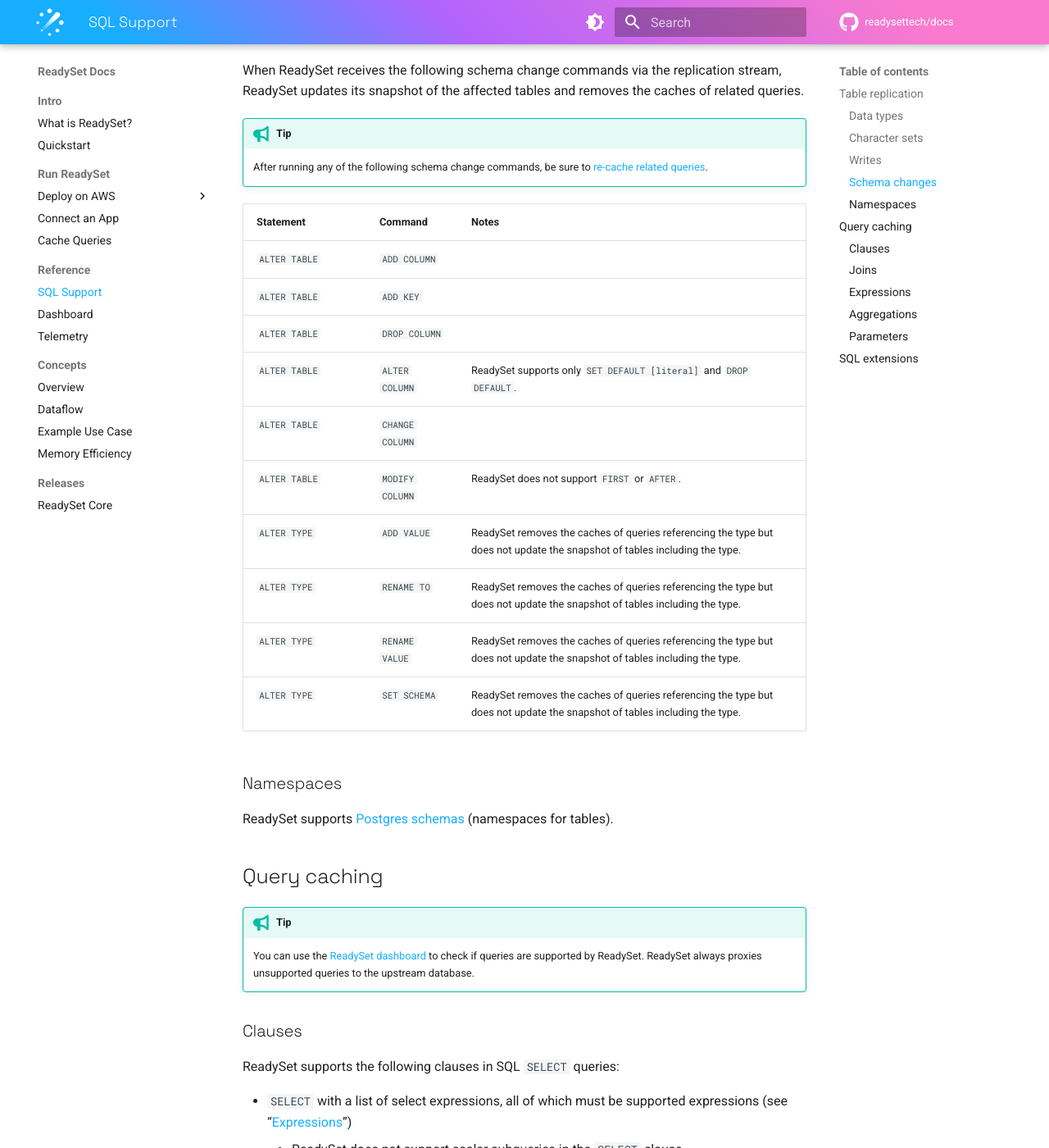
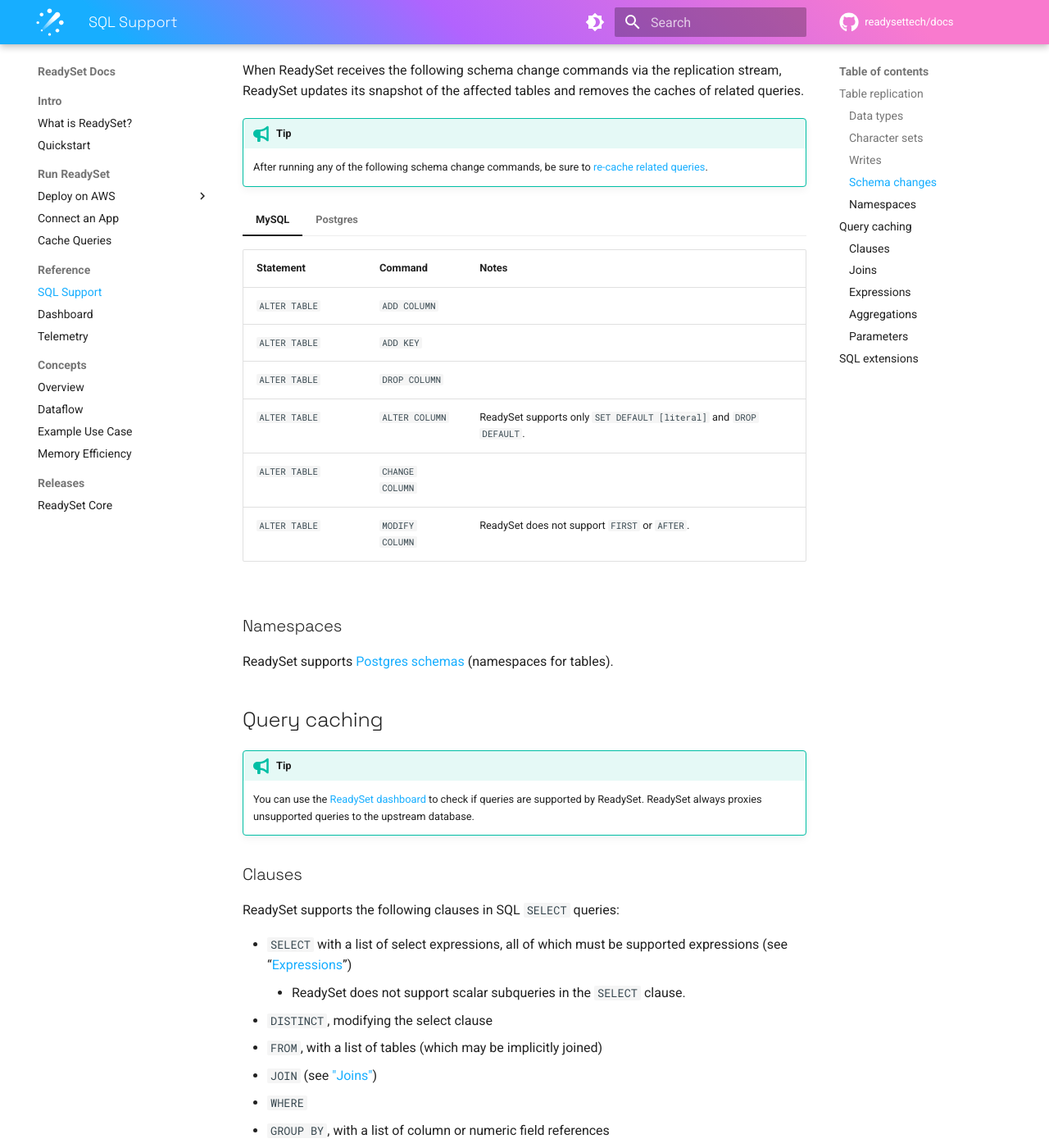
Before and after one commit to readysettech/docs-old, an MkDocs documentation site: the page built from docs/reference/sql-support.md, in a window 1280 px wide and 1400 px high, scrolled down 3378 px. Shown: the whole window at 82% size. Built offline with MkDocs 1.6.1 and Material for MkDocs 9.7.7, drawn with Linux system fonts in a browser that asks for light colours; comment, search, counter and statistics services are not loaded; some of the changed lines change nothing that is shown.

Commit message:
Categorize schema change support by db

```diff
--- a/docs/reference/sql-support.md
+++ b/docs/reference/sql-support.md
@@ -208,18 +208,31 @@
 
      After running any of the following schema change commands, be sure to [re-cache related queries](../guides/cache-queries.md).
 
-| Statement | Command | Notes |
-|-----------|--------|-------|
-| `ALTER TABLE` | `ADD COLUMN` | |
-| `ALTER TABLE` | `ADD KEY` | |
-| `ALTER TABLE` | `DROP COLUMN` | |
-| `ALTER TABLE` | `ALTER COLUMN` | ReadySet supports only `SET DEFAULT [literal]` and `DROP DEFAULT`. |
-| `ALTER TABLE` | `CHANGE COLUMN` | |
-| `ALTER TABLE` | `MODIFY COLUMN` | ReadySet does not support `FIRST` or `AFTER`. |
-| `ALTER TYPE` | `ADD VALUE` | ReadySet removes the caches of queries referencing the type but does not update the snapshot of tables including the type. |
-| `ALTER TYPE` | `RENAME TO` | ReadySet removes the caches of queries referencing the type but does not update the snapshot of tables including the type. |
-| `ALTER TYPE` | `RENAME VALUE` | ReadySet removes the caches of queries referencing the type but does not update the snapshot of tables including the type. |
-| `ALTER TYPE` | `SET SCHEMA` | ReadySet removes the caches of queries referencing the type but does not update the snapshot of tables including the type. |
+=== "MySQL"
+
+    | Statement | Command | Notes |
+    |-----------|--------|-------|
+    | `ALTER TABLE` | `ADD COLUMN` | |
+    | `ALTER TABLE` | `ADD KEY` | |
+    | `ALTER TABLE` | `DROP COLUMN` | |
+    | `ALTER TABLE` | `ALTER COLUMN` | ReadySet supports only `SET DEFAULT [literal]` and `DROP DEFAULT`. |
+    | `ALTER TABLE` | `CHANGE COLUMN` | |
+    | `ALTER TABLE` | `MODIFY COLUMN` | ReadySet does not support `FIRST` or `AFTER`. |
+
+=== "Postgres"
+
+    | Statement | Command | Notes |
+    |-----------|--------|-------|
+    | `ALTER TABLE` | `ADD COLUMN` | |
+    | `ALTER TABLE` | `ADD KEY` | |
+    | `ALTER TABLE` | `DROP COLUMN` | |
+    | `ALTER TABLE` | `ALTER COLUMN` | ReadySet supports only `SET DEFAULT [literal]` and `DROP DEFAULT`. |
+    | `ALTER TABLE` | `CHANGE COLUMN` | |
+    | `ALTER TABLE` | `MODIFY COLUMN` | ReadySet does not support `FIRST` or `AFTER`. |
+    | `ALTER TYPE` | `ADD VALUE` | ReadySet removes the caches of queries referencing the type but does not update the snapshot of tables including the type. |
+    | `ALTER TYPE` | `RENAME TO` | ReadySet removes the caches of queries referencing the type but does not update the snapshot of tables including the type. |
+    | `ALTER TYPE` | `RENAME VALUE` | ReadySet removes the caches of queries referencing the type but does not update the snapshot of tables including the type. |
+    | `ALTER TYPE` | `SET SCHEMA` | ReadySet removes the caches of queries referencing the type but does not update the snapshot of tables including the type. |
 
 ### Namespaces
 
```
